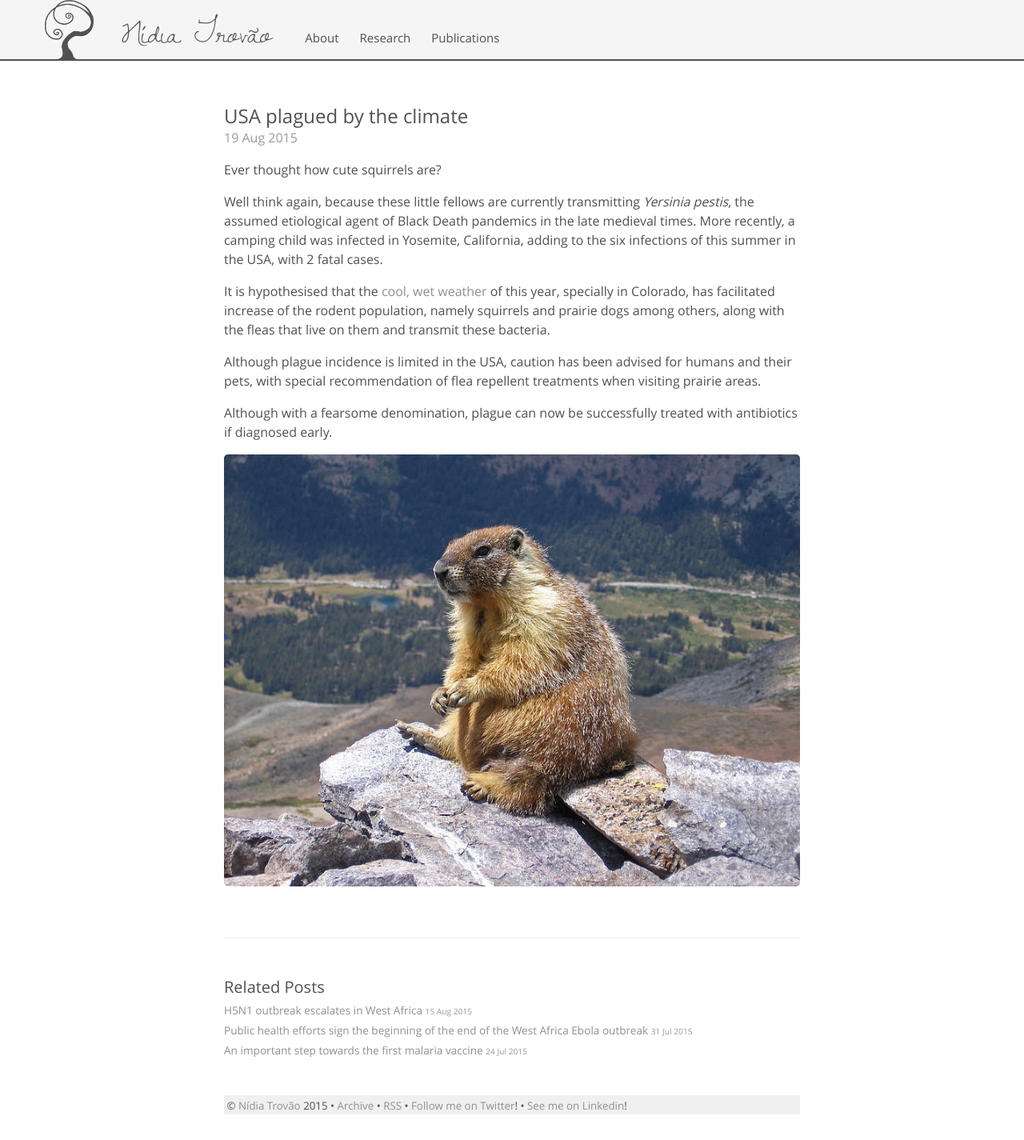
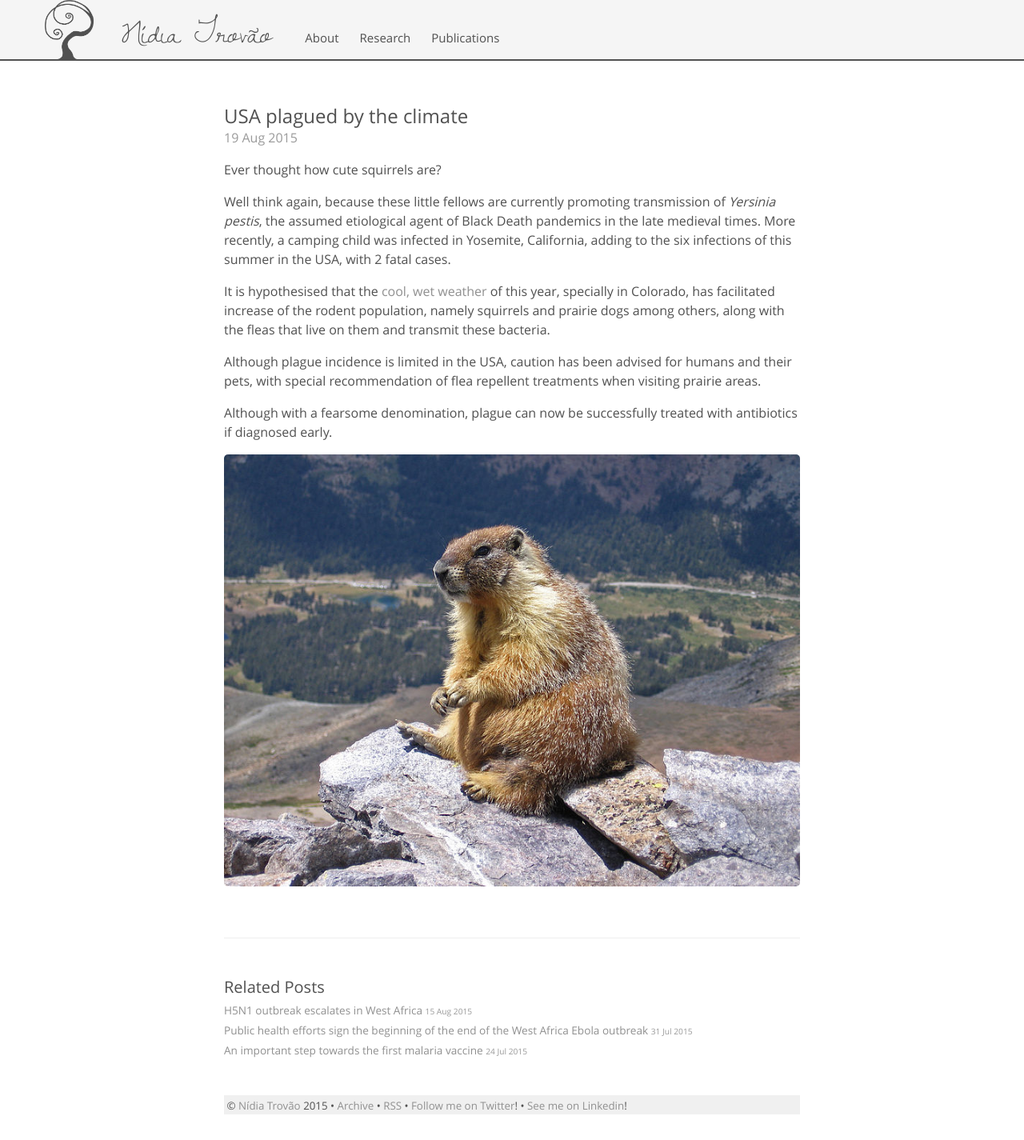
Before and after one commit to nidiatrovao/nidiatrovao.github.io, a Jekyll site: the page built from _posts/2015-08-19-plague-usa.md, in a window 1280 px wide. Shown: the whole page at 80% size. Built offline with Jekyll 4.4.1, drawn with Linux system fonts in a browser that asks for light colours.

Commit message:
9th post edit

```diff
--- a/_posts/2015-08-19-plague-usa.md
+++ b/_posts/2015-08-19-plague-usa.md
@@ -5,7 +5,7 @@ title: USA plagued by the climate
 
 Ever thought how cute squirrels are?
 
-Well think again, because these little fellows are currently transmitting <i>Yersinia pestis</i>, the assumed etiological agent of Black Death pandemics in the late medieval times. More recently, a camping child was infected in Yosemite, California, adding to the six infections of this summer in the USA, with 2 fatal cases.
+Well think again, because these little fellows are currently promoting transmission of <i>Yersinia pestis</i>, the assumed etiological agent of Black Death pandemics in the late medieval times. More recently, a camping child was infected in Yosemite, California, adding to the six infections of this summer in the USA, with 2 fatal cases.
 
 It is hypothesised that the [cool, wet weather](http://www.pnas.org/content/112/10/3020.full.pdf) of this year, specially in Colorado,  has facilitated increase of the rodent population, namely squirrels and prairie dogs among others, along with the fleas that live on them and transmit these bacteria.
 
```
